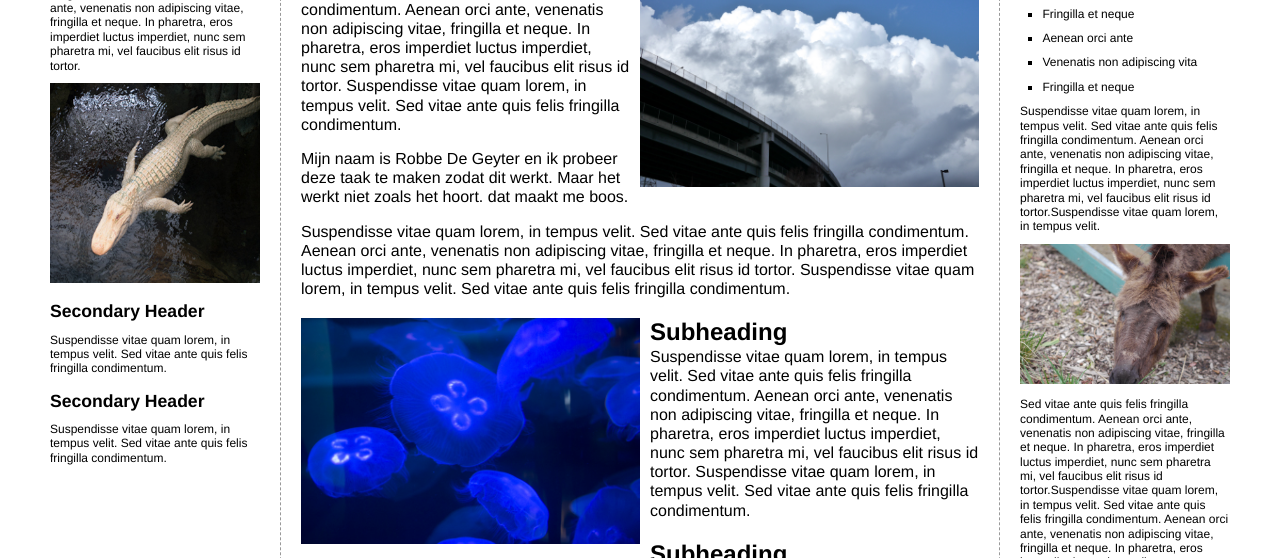
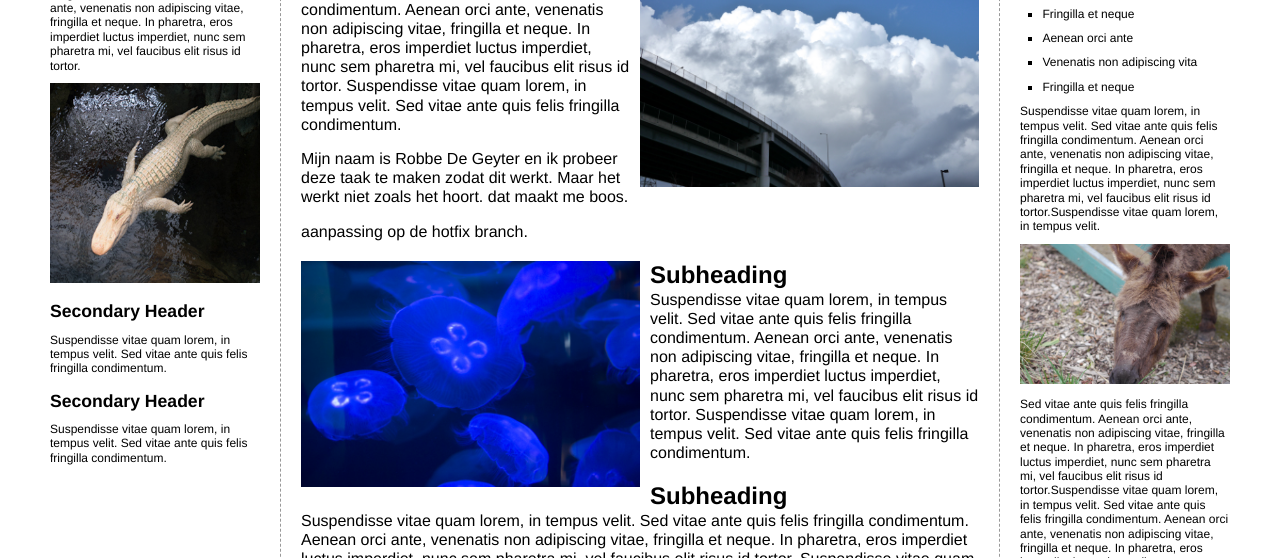
Before and after one commit to RobbeDeG/DigWo2, a plain HTML site: page www/index.html in a window 1280 px wide. Shown: the part 242-800 px from the top of the page. Drawn offline with Linux system fonts and the light colour scheme.

Commit message:
hotfix aanpassingen

```diff
--- a/www/index.html
+++ b/www/index.html
@@ -45,12 +45,7 @@
              dat maakt me boos.
             </p>
             <p>
-              Suspendisse vitae quam lorem, in tempus velit. Sed vitae ante quis
-              felis fringilla condimentum. Aenean orci ante, venenatis non
-              adipiscing vitae, fringilla et neque. In pharetra, eros imperdiet
-              luctus imperdiet, nunc sem pharetra mi, vel faucibus elit risus id
-              tortor. Suspendisse vitae quam lorem, in tempus velit. Sed vitae
-              ante quis felis fringilla condimentum.
+			aanpassing op de hotfix branch.
             </p>
             <h3>
               <img
```
